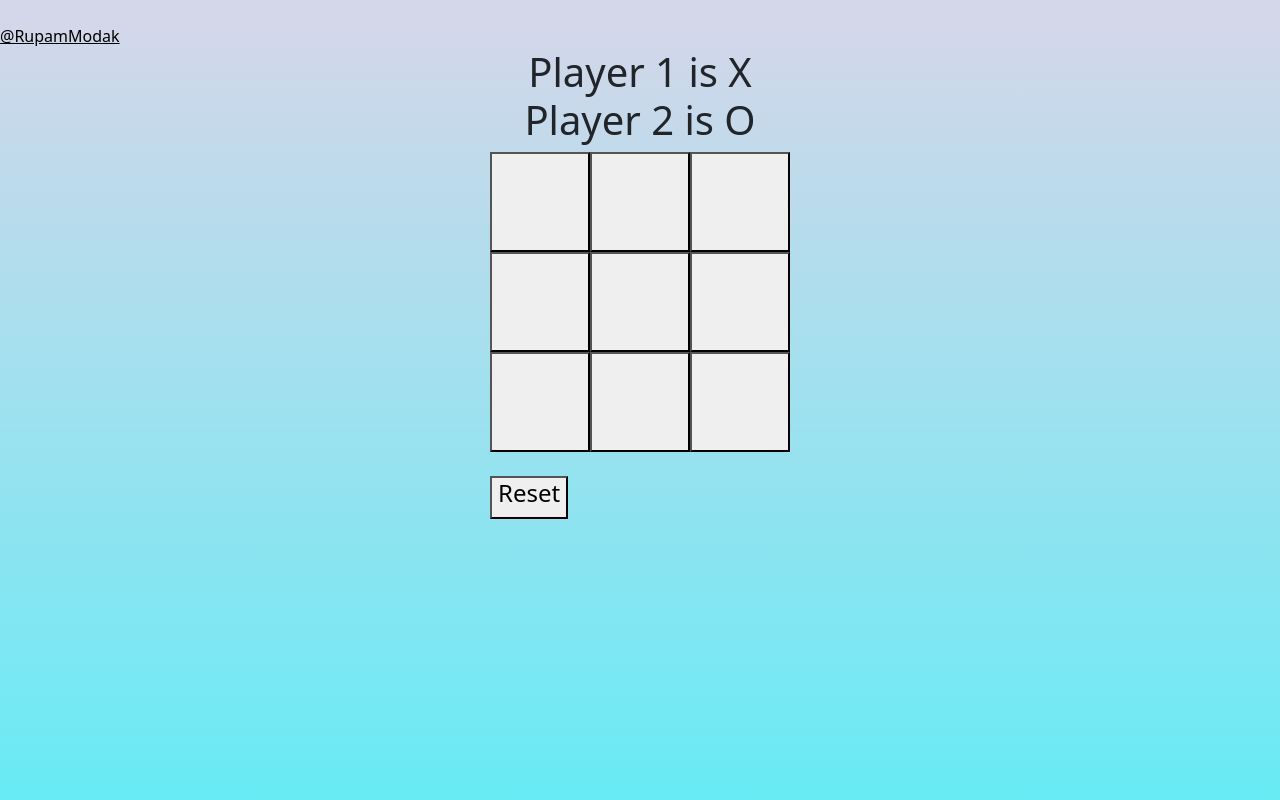
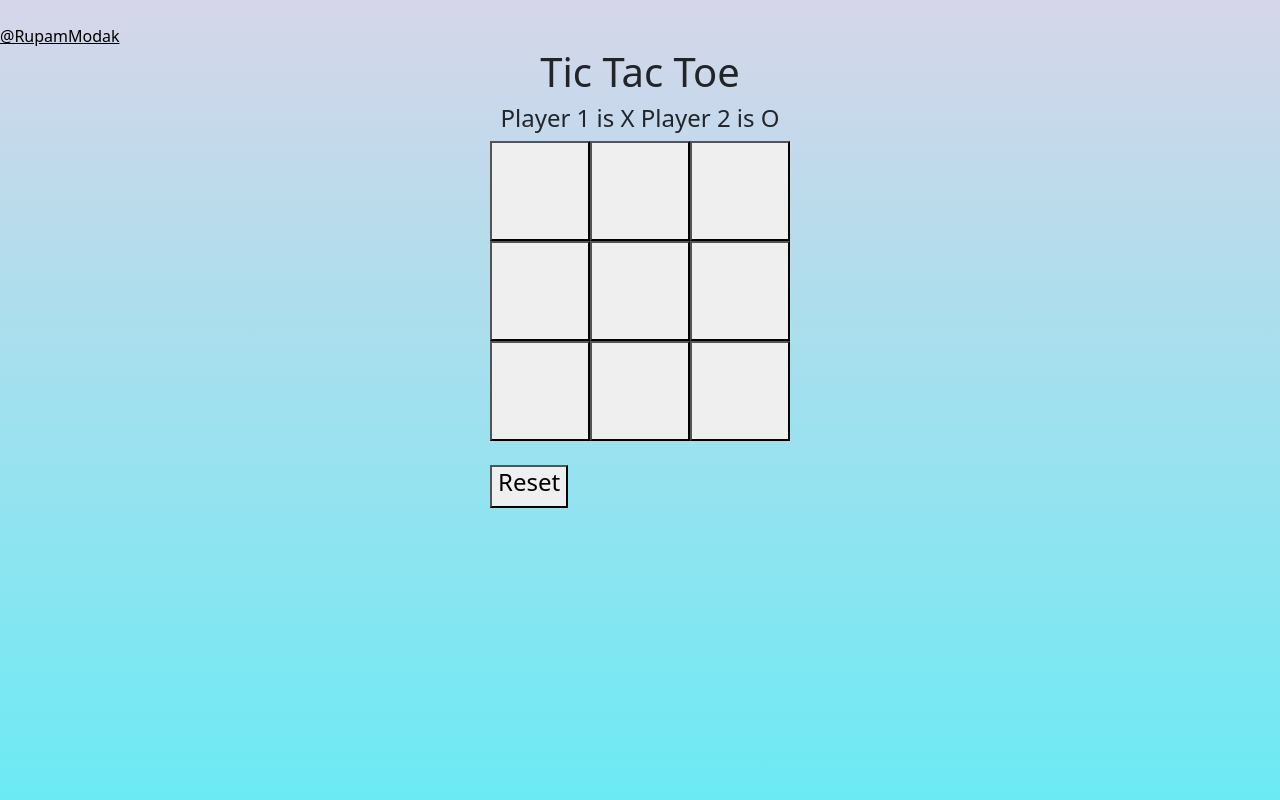
Before and after one commit to Mapur2/tic_tac_toe, a plain HTML site: page index.html in a window 1280 px wide. Shown: the top 800 px of the page. Drawn offline with nearby package versions, Linux system fonts and the light colour scheme.

Commit message:
Update index.html

```diff
--- a/index.html
+++ b/index.html
@@ -4,7 +4,7 @@
 <head>
     <meta charset="UTF-8">
     <meta name="viewport" content="width=device-width, initial-scale=1.0">
-    <title>Document</title>
+    <title>Tic Tac Toe</title>
     <link rel="stylesheet" href="style.css">
     <link href="https://cdn.jsdelivr.net/npm/bootstrap@5.3.1/dist/css/bootstrap.min.css" rel="stylesheet"
         integrity="sha384-4bw+/aepP/YC94hEpVNVgiZdgIC5+VKNBQNGCHeKRQN+PtmoHDEXuppvnDJzQIu9" crossorigin="anonymous">
@@ -17,8 +17,9 @@
     <br>
     <a href="https://mapur2.github.io/portfolio/" style="
     color: black;">@RupamModak</a>
+    <h1>Tic Tac Toe</h1>
     <div class="contain">
-        <h1 style="text-align: center;">Player 1 is X Player 2 is O</h1>
+        <h4 style="text-align: center;">Player 1 is X Player 2 is O</h4>
         <div class="row1" class="contain">
             <button id="1" class="bt"></button>
             <button id="2" class="bt"></button>
```
